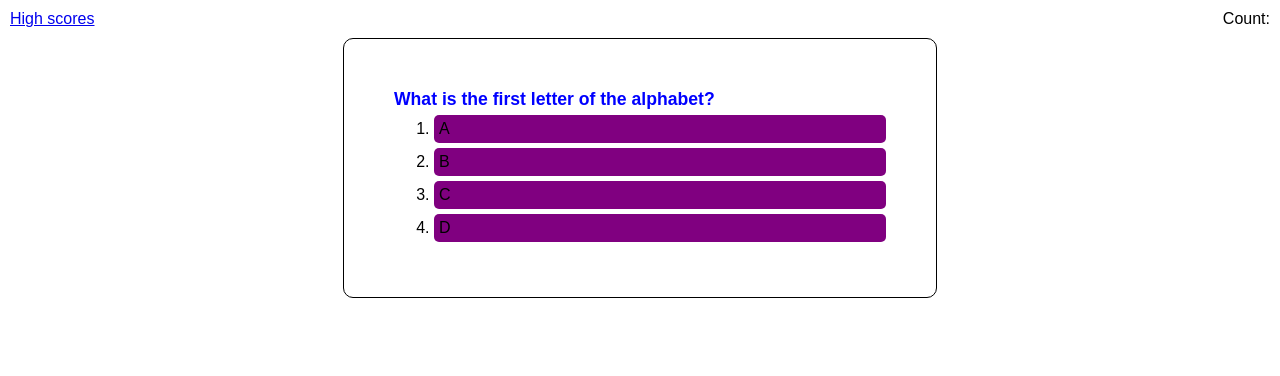
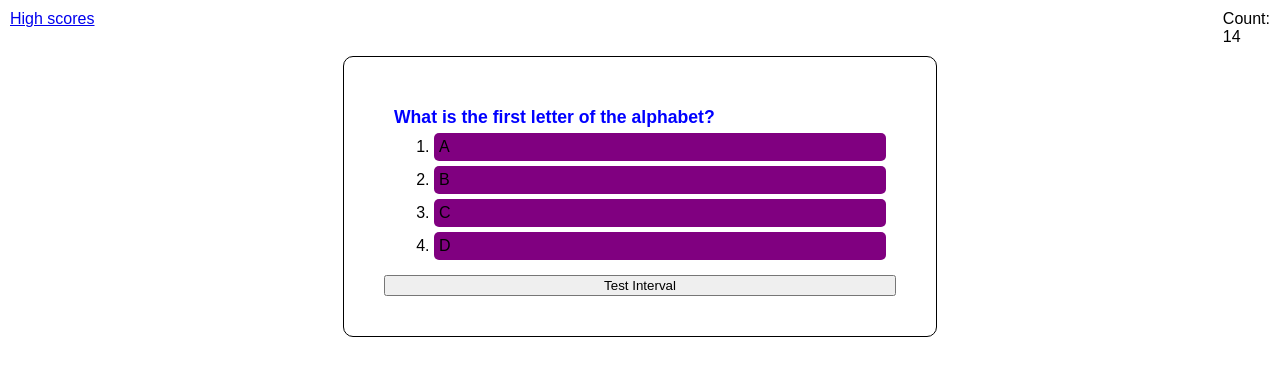
Before and after one commit to hellovolcano/timed-coding-quiz, a plain HTML site: page index.html in a window 1280 px wide. Both pictures are taken after a click on the button "Start Quiz". Drawn offline with Linux system fonts and the light colour scheme.

Commit message:
Committing timer addition as a fallback point before refactor

```diff
--- a/assets/js/script.js
+++ b/assets/js/script.js
@@ -11,12 +11,6 @@
 var optionsListEl = '';
 var question = '';
 var incorrectAnswer = document.createElement("p");
-
-// Initiliaze Counter variable to 30
-var timer = 30;
-var timerEl = document.querySelector("#counter-display");
-
-// TODO--Create an array of objects -- 5 'question' objects in the array to loop through
 
 // Initialize the question number to start at the first question in the array
 var quesNum = 0;
@@ -35,8 +29,17 @@ var allQuestions = [
     }
 ]
 
+// Initiliaze Counter variable to 30
+var timer = 15;
+var timerEl = document.querySelector("#counter-display");
+
+// set an interval for the counter
+
+
+
 // Set a button for the variable that starts the quiz
 var startButtonEl = document.querySelector("#start-quiz-btn");
+var testIntervalEl = document.querySelector("#intervalTest");
 
 var questionWrapperEl = document.querySelector(".question-wrapper");
 var userScore = [];
@@ -44,6 +47,17 @@ var userScore = [];
 // Start quiz on button click:
 // 1. Hide the content in the quiz-intro div
 var startQuiz = function(){
+    // start the timer!
+    var counterInterval = setInterval(function() {
+        if (timer > 0) {
+            console.log("Timer");
+            document.getElementById("counter-display").textContent = timer--;
+        } else {
+            endQuiz;
+            clearInterval(counterInterval);
+            console.log("we here now the timer is at 0")
+        }
+    }, 1000);
 
     var totalNumQuestions = allQuestions.length;
     console.log("total number of questions: " + totalNumQuestions);
@@ -160,6 +174,7 @@ var endQuiz = function() {
     addHighScoreEl.textContent = "You finished the game! Add your high score!"
 
     questionWrapperEl.append(addHighScoreEl);
+
 }
 // 4. If correct, log true to userScore; if false, display the question until the correct answer is selected (but do not log), deduct points from counter
 // 5. Loop through all the questions
@@ -189,5 +204,4 @@ var endQuiz = function() {
 // When the user clicks the start button, start the quiz
 startButtonEl.addEventListener("click", startQuiz);
 
-
 // When the user selects an answer, store it in a variable
--- a/index.html
+++ b/index.html
@@ -25,6 +25,7 @@
         </div>
         <div class="question-wrapper">
         </div>
+        <button class="start-quiz-btn" id="intervalTest" name="intervalTest">Test Interval</button>
     </div>
 
 </main>
```
